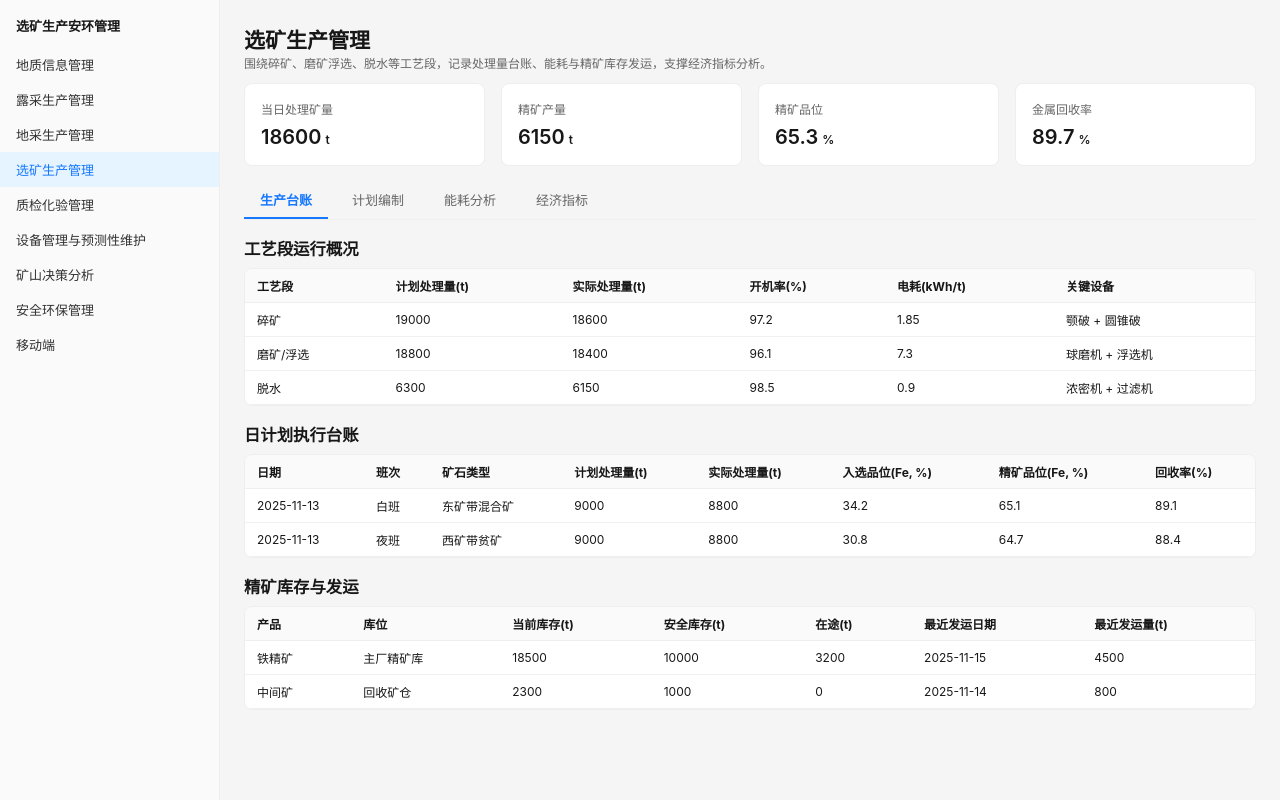
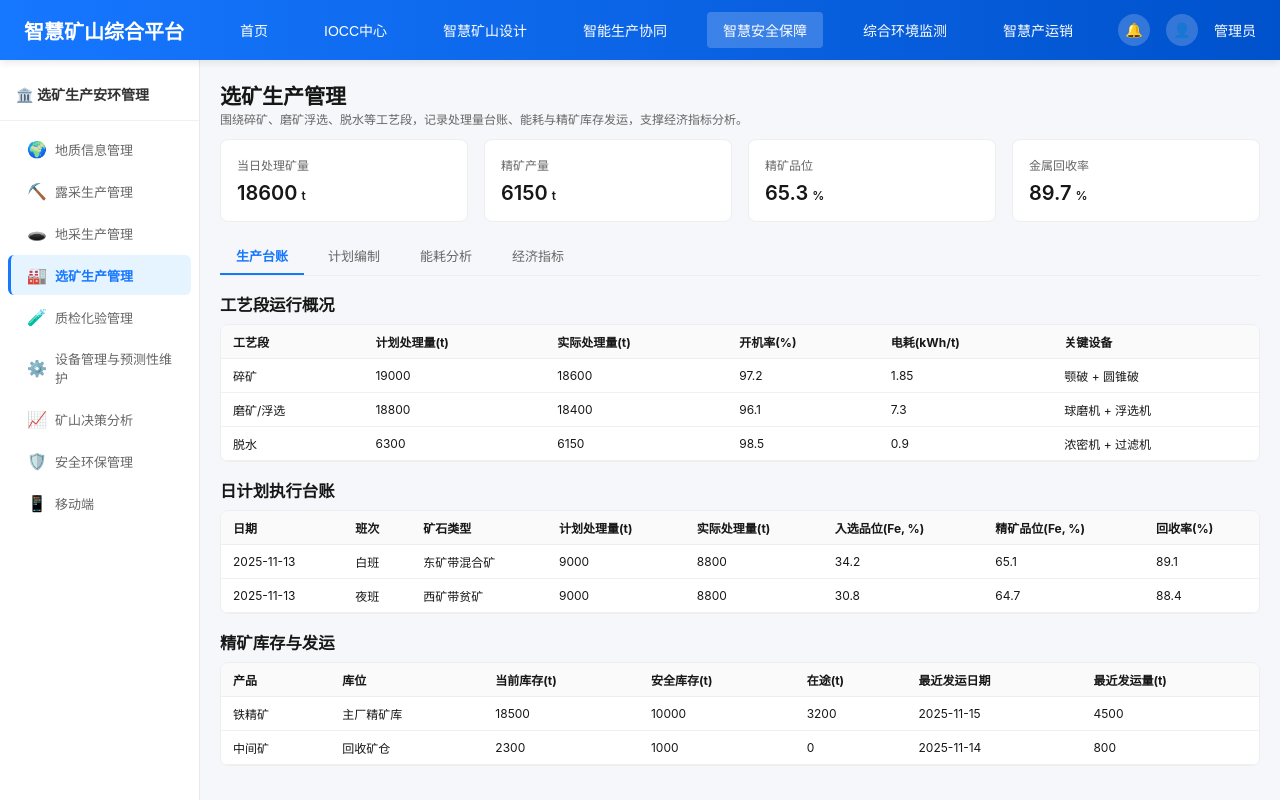
Before and after one commit to wangpeng1017/1117xingyao, a Next.js app: page /mining in a window 1280 px wide. Built offline with nearby package versions, Linux system fonts and the light colour scheme.

Commit message:
feat: enhance UI with top navigation bar, improved sidebar with icons, and better styling

```diff
--- a/src/app/mining/page.tsx
+++ b/src/app/mining/page.tsx
@@ -1,6 +1,7 @@
 "use client";
 
 import React, { useState } from "react";
+import Layout from "@/components/Layout";
 import {
   navItems,
   type NavKey,
@@ -824,51 +825,80 @@ function renderSection(key: NavKey) {
   }
 }
 
+const navIcons: Record<NavKey, string> = {
+  geoInfo: '🌍',
+  openPit: '⛏️',
+  underground: '🕳️',
+  concentrator: '🏭',
+  lab: '🧪',
+  equipment: '⚙️',
+  analytics: '📈',
+  safety: '🛡️',
+  mobile: '📱',
+};
+
 export default function MiningOperationPage() {
   const [active, setActive] = useState<NavKey>("concentrator");
 
   return (
-    <div
-      style={{
-        display: "flex",
-        height: "100vh",
-        fontFamily: "-apple-system, BlinkMacSystemFont, 'Segoe UI', sans-serif",
-        fontSize: 14,
-      }}
-    >
+    <Layout>
+      <div style={{ display: "flex", flex: 1, fontFamily: "-apple-system, BlinkMacSystemFont, 'Segoe UI', sans-serif", fontSize: 14 }}>
         {/* 左侧导航 */}
         <aside
           style={{
-          width: 220,
-          borderRight: "1px solid #eee",
+            width: 200,
+            borderRight: "1px solid #e8e8e8",
             padding: "16px 0",
-          background: "#fafafa",
+            background: "#fff",
+            boxShadow: "2px 0 8px rgba(0,0,0,0.05)",
           }}
         >
           <div
             style={{
-            padding: "0 16px 12px",
+              padding: "8px 16px 16px",
               fontWeight: 600,
-            fontSize: 13,
+              fontSize: 14,
+              color: "#333",
+              borderBottom: "1px solid #f0f0f0",
+              marginBottom: 8,
             }}
           >
-          选矿生产安环管理
+            🏛️ 选矿生产安环管理
           </div>
           {navItems.map((item) => {
-          const activeStyle = item.key === active;
+            const isActive = item.key === active;
             return (
               <div
                 key={item.key}
                 onClick={() => setActive(item.key)}
                 style={{
-                padding: "8px 16px",
+                  display: "flex",
+                  alignItems: "center",
+                  gap: 8,
+                  padding: "10px 16px",
+                  margin: "2px 8px",
                   cursor: "pointer",
-                background: activeStyle ? "#e6f4ff" : "transparent",
-                color: activeStyle ? "#1677ff" : "#333",
+                  borderRadius: 6,
+                  background: isActive ? "#e6f4ff" : "transparent",
+                  color: isActive ? "#1677ff" : "#666",
                   fontSize: 13,
+                  fontWeight: isActive ? 600 : 400,
+                  transition: "all 0.2s",
+                  borderLeft: isActive ? "3px solid #1677ff" : "3px solid transparent",
+                }}
+                onMouseEnter={(e) => {
+                  if (!isActive) {
+                    e.currentTarget.style.background = "#f5f5f5";
+                  }
+                }}
+                onMouseLeave={(e) => {
+                  if (!isActive) {
+                    e.currentTarget.style.background = "transparent";
+                  }
                 }}
               >
-              {item.label}
+                <span style={{ fontSize: 16 }}>{navIcons[item.key]}</span>
+                <span>{item.label}</span>
               </div>
             );
           })}
@@ -878,13 +908,14 @@ export default function MiningOperationPage() {
         <main
           style={{
             flex: 1,
-          padding: 24,
+            padding: 20,
             overflow: "auto",
-          background: "#f5f5f5",
+            background: "#f5f7fa",
           }}
         >
           {renderSection(active)}
         </main>
       </div>
+    </Layout>
   );
 }
--- /dev/null
+++ b/src/components/Layout.tsx
@@ -0,0 +1,109 @@
+"use client";
+
+import React from "react";
+import Link from "next/link";
+
+interface LayoutProps {
+  children: React.ReactNode;
+}
+
+export default function Layout({ children }: LayoutProps) {
+  return (
+    <div style={{ display: "flex", flexDirection: "column", minHeight: "100vh" }}>
+      {/* 顶部导航栏 */}
+      <header
+        style={{
+          height: 60,
+          background: "linear-gradient(90deg, #1677ff 0%, #0052cc 100%)",
+          display: "flex",
+          alignItems: "center",
+          padding: "0 24px",
+          boxShadow: "0 2px 8px rgba(0,0,0,0.1)",
+          position: "sticky",
+          top: 0,
+          zIndex: 100,
+        }}
+      >
+        <Link
+          href="/"
+          style={{
+            color: "white",
+            fontSize: 20,
+            fontWeight: 700,
+            textDecoration: "none",
+            marginRight: 40,
+          }}
+        >
+          智慧矿山综合平台
+        </Link>
+
+        <nav style={{ display: "flex", gap: 24, flex: 1 }}>
+          {[
+            { label: "首页", href: "/" },
+            { label: "IOCC中心", href: "#" },
+            { label: "智慧矿山设计", href: "#" },
+            { label: "智能生产协同", href: "#" },
+            { label: "智慧安全保障", href: "/mining", active: true },
+            { label: "综合环境监测", href: "#" },
+            { label: "智慧产运销", href: "#" },
+          ].map((item) => (
+            <Link
+              key={item.label}
+              href={item.href}
+              style={{
+                color: "white",
+                textDecoration: "none",
+                fontSize: 14,
+                padding: "8px 16px",
+                borderRadius: 4,
+                background: item.active ? "rgba(255,255,255,0.2)" : "transparent",
+                transition: "background 0.2s",
+              }}
+            >
+              {item.label}
+            </Link>
+          ))}
+        </nav>
+
+        <div style={{ display: "flex", gap: 16, alignItems: "center" }}>
+          <div
+            style={{
+              width: 32,
+              height: 32,
+              borderRadius: "50%",
+              background: "rgba(255,255,255,0.2)",
+              display: "flex",
+              alignItems: "center",
+              justifyContent: "center",
+              color: "white",
+              fontSize: 14,
+              cursor: "pointer",
+            }}
+          >
+            🔔
+          </div>
+          <div
+            style={{
+              width: 32,
+              height: 32,
+              borderRadius: "50%",
+              background: "rgba(255,255,255,0.2)",
+              display: "flex",
+              alignItems: "center",
+              justifyContent: "center",
+              color: "white",
+              fontSize: 14,
+              cursor: "pointer",
+            }}
+          >
+            👤
+          </div>
+          <span style={{ color: "white", fontSize: 14 }}>管理员</span>
+        </div>
+      </header>
+
+      {/* 主体内容 */}
+      <div style={{ flex: 1, display: "flex" }}>{children}</div>
+    </div>
+  );
+}
```
Lines whose indentation alone changed are shown as unchanged.
